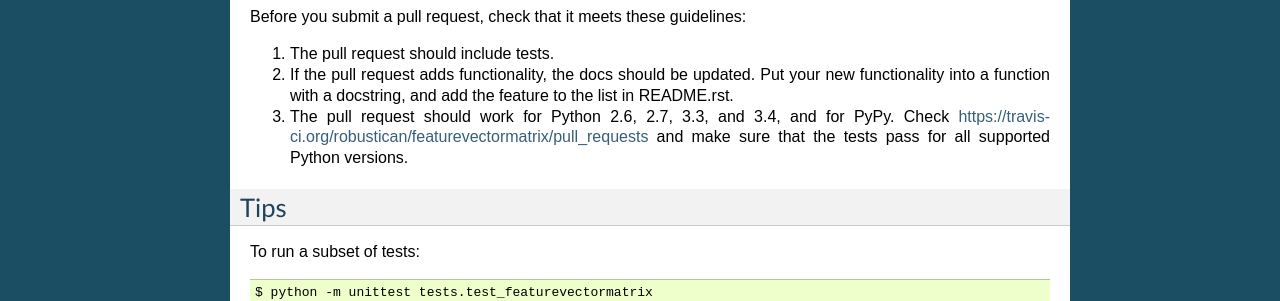
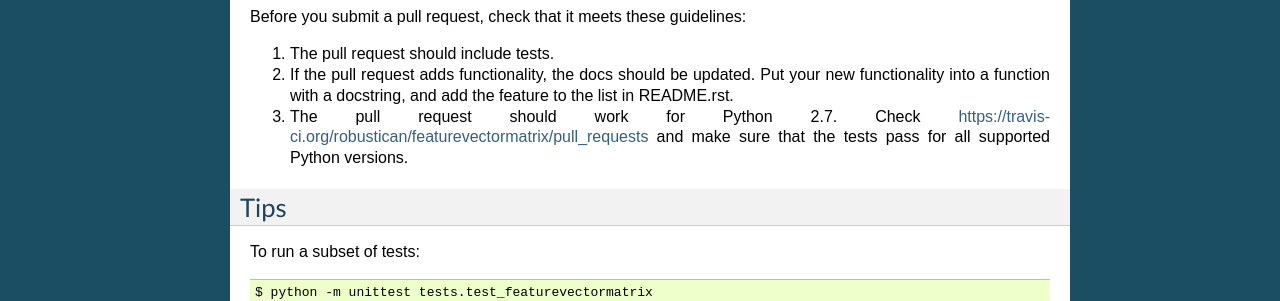
Before and after one commit to talentpair/featurevectormatrix, a Sphinx documentation site: the page built from docs/contributing.rst, in a window 1280 px wide. Shown: the part 1797-2098 px from the top of the page. Built offline with Sphinx 7.4.7, drawn with Linux system fonts in a browser that asks for light colours; pages that are not in the unit, such as notebooks, are missing from menus.

Commit message:
should only work for python 2.7

```diff
--- a/CONTRIBUTING.rst
+++ b/CONTRIBUTING.rst
@@ -99,7 +99,7 @@ Before you submit a pull request, check that it meets these guidelines:
 2. If the pull request adds functionality, the docs should be updated. Put
    your new functionality into a function with a docstring, and add the
    feature to the list in README.rst.
-3. The pull request should work for Python 2.6, 2.7, 3.3, and 3.4, and for PyPy. Check
+3. The pull request should work for Python 2.7. Check
    https://travis-ci.org/robustican/featurevectormatrix/pull_requests
    and make sure that the tests pass for all supported Python versions.
 
--- a/docs/index.rst
+++ b/docs/index.rst
@@ -17,6 +17,7 @@ Contents:
    contributing
    authors
    history
+   modules
 
 Indices and tables
 ==================
--- a/requirements.txt
+++ b/requirements.txt
@@ -1,3 +1,4 @@
+Sphinx==1.2.2
 coverage==3.7.1
 flake8==2.2.3
 mccabe==0.2.1
--- a/setup.py
+++ b/setup.py
@@ -43,11 +43,7 @@ setup(
         'License :: OSI Approved :: BSD License',
         'Natural Language :: English',
         "Programming Language :: Python :: 2",
-        'Programming Language :: Python :: 2.6',
         'Programming Language :: Python :: 2.7',
-        'Programming Language :: Python :: 3',
-        'Programming Language :: Python :: 3.3',
-        'Programming Language :: Python :: 3.4',
     ],
     test_suite='tests',
     tests_require=test_requirements
```
Also changed, not shown: .travis.yml.
